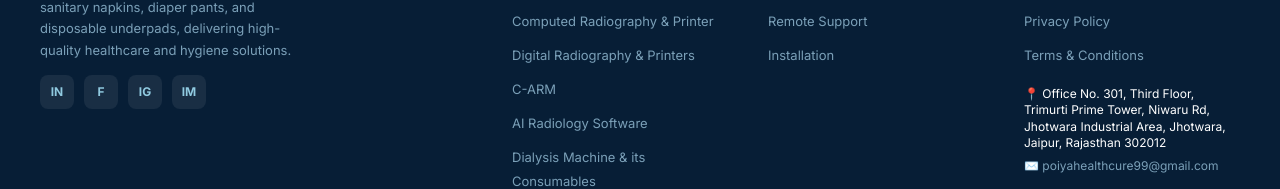
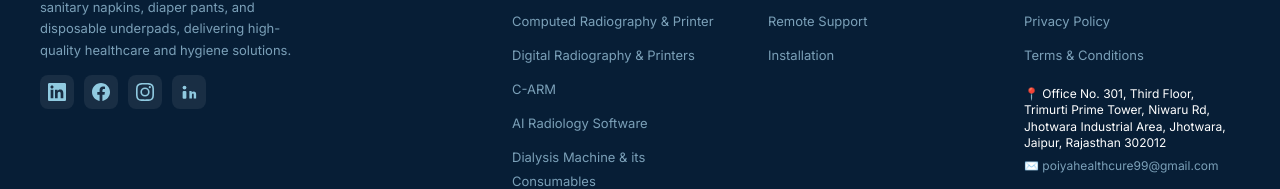
Before and after one commit to shivangsha350/Poiya-Healthcare, a React (Create React App) app in the folder frontend/: page /about in a window 1280 px wide. Shown: the part 3690-3879 px from the top of the page. Built offline with nearby package versions, Linux system fonts and the light colour scheme; no server answers; the HTML template or start-up script is replaced by a standard one.

Commit message:
Add social media logos in footer

```diff
--- a/frontend/src/components/Footer.js
+++ b/frontend/src/components/Footer.js
@@ -25,19 +25,54 @@ We are a trusted supplier of advanced medical equipment, serving hospitals, and
           </p>
           <div className="flex gap-2.5">
             {[
-              { href: 'https://www.linkedin.com/in/poiya-healthcare-354312420/?isSelfProfile=true', label: 'in' },
-              { href: 'https://www.facebook.com/profile.php?id=61591702112597', label: 'f' },
-              { href: 'https://www.instagram.com/poiya_healthcare/', label: 'ig' },
-              { href: 'https://www.indiamart.com/poiyahealthcure', label: 'im' },
+              {
+                href: 'https://www.linkedin.com/in/poiya-healthcare-354312420/?isSelfProfile=true',
+                label: 'LinkedIn',
+                icon: (
+                  <svg className="w-[18px] h-[18px]" viewBox="0 0 24 24" fill="currentColor">
+                    <path d="M22.23 0H1.77C.8 0 0 .77 0 1.72v20.56C0 23.23.8 24 1.77 24h20.46c.98 0 1.77-.77 1.77-1.72V1.72C24 .77 23.2 0 22.23 0zM7.12 20.45H3.56V9h3.56v11.45zM5.34 7.43c-1.14 0-2.06-.92-2.06-2.06 0-1.14.92-2.06 2.06-2.06 1.14 0 2.06.92 2.06 2.06 0 1.14-.92 2.06-2.06 2.06zm15.11 13.02h-3.56v-5.6c0-1.34-.03-3.05-1.86-3.05-1.86 0-2.14 1.45-2.14 2.95v5.7H9.33V9h3.42v1.56h.05c.48-.9 1.64-1.85 3.37-1.85 3.6 0 4.27 2.37 4.27 5.45v6.29z"/>
+                  </svg>
+                )
+              },
+              {
+                href: 'https://www.facebook.com/profile.php?id=61591702112597',
+                label: 'Facebook',
+                icon: (
+                  <svg className="w-[18px] h-[18px]" viewBox="0 0 24 24" fill="currentColor">
+                    <path d="M24 12.073c0-6.627-5.373-12-12-12s-12 5.373-12 12c0 5.99 4.388 10.954 10.125 11.854v-8.385H7.078v-3.47h3.047V9.43c0-3.007 1.792-4.669 4.533-4.669 1.312 0 2.686.235 2.686.235v2.953H15.83c-1.491 0-1.956.925-1.956 1.874v2.25h3.328l-.532 3.47h-2.796v8.385C19.612 23.027 24 18.062 24 12.073z"/>
+                  </svg>
+                )
+              },
+              {
+                href: 'https://www.instagram.com/poiya_healthcare/',
+                label: 'Instagram',
+                icon: (
+                  <svg className="w-[18px] h-[18px]" viewBox="0 0 24 24" fill="currentColor">
+                    <path d="M12 2.163c3.204 0 3.584.012 4.85.07 3.252.148 4.771 1.691 4.919 4.919.058 1.265.069 1.645.069 4.849 0 3.205-.012 3.584-.069 4.849-.149 3.225-1.664 4.771-4.919 4.919-1.266.058-1.644.07-4.85.07-3.204 0-3.584-.012-4.849-.07-3.26-.149-4.771-1.699-4.919-4.92-.058-1.265-.07-1.644-.07-4.849 0-3.204.013-3.583.07-4.849.149-3.227 1.664-4.771 4.919-4.919 1.266-.057 1.645-.069 4.849-.069zM12 0C8.741 0 8.333.014 7.053.072 2.695.272.273 2.69.073 7.051.014 8.333 0 8.741 0 12c0 3.259.014 3.668.072 4.948.2 4.358 2.618 6.78 6.98 6.98 1.281.058 1.689.072 4.948.072 3.259 0 3.668-.014 4.948-.072 4.354-.2 6.782-2.618 6.979-6.98.059-1.28.073-1.689.073-4.948 0-3.259-.014-3.667-.072-4.947-.196-4.354-2.617-6.78-6.979-6.98C15.668.014 15.259 0 12 0zm0 5.838a6.162 6.162 0 1 0 0 12.324 6.162 6.162 0 0 0 0-12.324zM12 16a4 4 0 1 1 0-8 4 4 0 0 1 0 8zm6.406-11.845a1.44 1.44 0 1 0 0 2.881 1.44 1.44 0 0 0 0-2.881z"/>
+                  </svg>
+                )
+              },
+              {
+                href: 'https://www.indiamart.com/poiyahealthcure',
+                label: 'IndiaMart',
+                icon: (
+                  <svg className="w-[18px] h-[18px]" viewBox="0 0 24 24" fill="none" xmlns="http://www.w3.org/2000/svg">
+                    <circle cx="6" cy="6" r="2.5" fill="currentColor" />
+                    <rect x="3.5" y="10.5" width="5" height="10.5" rx="1.5" fill="currentColor" />
+                    <path d="M12.5 10.5h3v2.2c.6-.8 1.6-1.4 2.8-1.4 2.2 0 3.2 1.3 3.2 3.2v6h-3.2v-4.8c0-1-.3-1.6-1.1-1.6-.8 0-1.3.5-1.3 1.4v5h-3.4v-10z" fill="currentColor" />
+                  </svg>
+                )
+              },
             ].map((s) => (
               <a
                 key={s.label}
                 href={s.href}
                 target="_blank"
                 rel="noreferrer"
-                className="w-[34px] h-[34px] rounded-lg bg-white/[0.07] flex items-center justify-center text-[#90CAE0] text-xs font-black hover:bg-mid hover:text-white transition uppercase"
+                aria-label={s.label}
+                className="w-[34px] h-[34px] rounded-lg bg-white/[0.07] flex items-center justify-center text-[#90CAE0] hover:bg-mid hover:text-white transition"
               >
-                {s.label}
+                {s.icon}
               </a>
             ))}
           </div>
--- a/frontend/src/pages/Home.js
+++ b/frontend/src/pages/Home.js
@@ -151,7 +151,7 @@ hover:scale-110 cursor-pointer"/>
             </div>
 
             <h2 className="font-display text-xl sm:text-3xl font-semibold text-primary mb-3.5 leading-snug">
-              A Trusted Leader in Healthcare &amp; Industry
+              A Trusted Leader in Healthcare Industry
             </h2>
 
             <p className="text-[15px] text-textmuted leading-relaxed mb-6">
```
